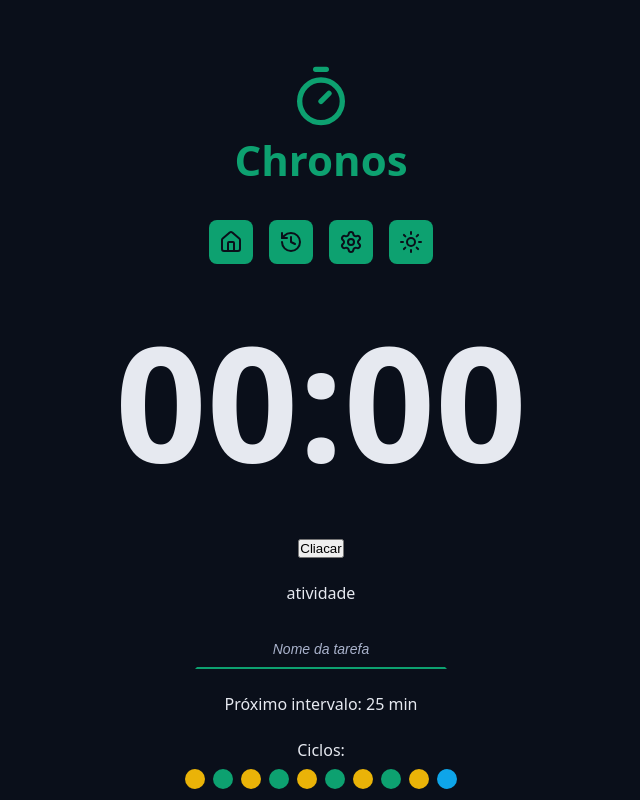
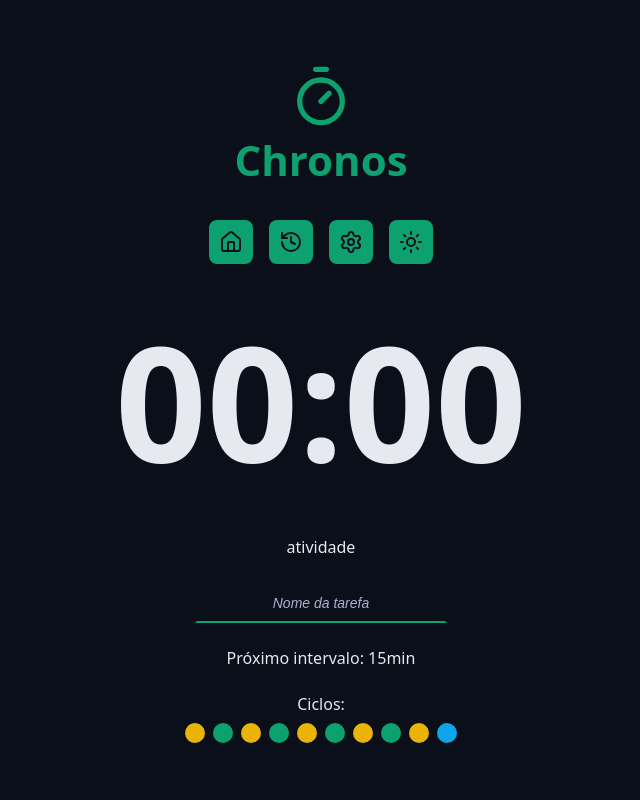
Before and after one commit to rookie-leo/chronos-pomodor, a React (Vite) app: page / in a window 1280 px wide. Shown: the top 800 px of the page, without its empty margins (319-959 px from the left). Built offline with nearby package versions, Linux system fonts and the light colour scheme.

Commit message:
Enviando o estado via props por varios niveis de componentes (drop drilling)

```diff
--- a/src/components/CountDown/index.tsx
+++ b/src/components/CountDown/index.tsx
@@ -1,8 +1,7 @@
-import type { HomeProps } from '../../pages/Home'
 import styles from './styles.module.css'
 
-export function CountDown({ state }: HomeProps) {
+export function CountDown() {
     return (
-        <div className={styles.container}>{state.formattedSecondsRemaining}</div>
+        <div className={styles.container}>00:00</div>
     );
 };
--- a/src/components/MainForm/index.tsx
+++ b/src/components/MainForm/index.tsx
@@ -2,27 +2,10 @@ import { PlayCircleIcon, StopCircleIcon } from "lucide-react";
 import { Cycles } from "../Cycles";
 import { DefaultButton } from "../DefaultButton";
 import { DefaultInput } from "../DefaultInput";
-import type { HomeProps } from "../../pages/Home";
 
-export function MainForm({ state, setState }: HomeProps) {
-    function handleClick() {
-        setState(prevState => {
-            return {
-                ...prevState,
-                config: {
-                    ...prevState.config,
-                    workTime: 15,
-                },
-                formattedSecondsRemaining: '15:00',
-            }
-        })
-    }
-
+export function MainForm() {
     return (
         <form className="form" action="">
-            <div>
-                <button onClick={handleClick}>Cliacar</button>
-            </div>
 
             <div className='formRow'>
                 <DefaultInput
@@ -34,7 +17,7 @@ export function MainForm({ state, setState }: HomeProps) {
             </div>
 
             <div className='formRow'>
-                <p>Próximo intervalo: {state.config.workTime} min</p>
+                <p>Próximo intervalo: 15min</p>
             </div>
 
             <div className='formRow'>
--- a/src/pages/Home/index.tsx
+++ b/src/pages/Home/index.tsx
@@ -2,22 +2,16 @@ import { MainForm } from '../../components/MainForm';
 import { MainTemplate } from '../../templates/MainTemplate';
 import { Container } from '../../components/Container';
 import { CountDown } from '../../components/CountDown';
-import type { TaskStateModel } from '../../models/TaskStateModel';
 
-export type HomeProps = {
-    state: TaskStateModel;
-    setState: React.Dispatch<React.SetStateAction<TaskStateModel>>;
-};
-
-export function Home(props: HomeProps) {
+export function Home() {
     return (
         <MainTemplate>
             <Container>
-                <CountDown {...props} />
+                <CountDown />
             </Container>
 
             <Container>
-                <MainForm {...props} />
+                <MainForm  />
             </Container>
         </MainTemplate>
     );
```
